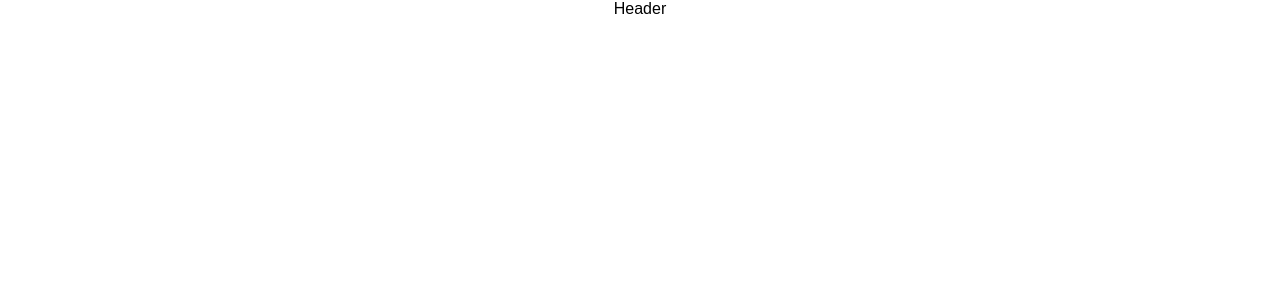
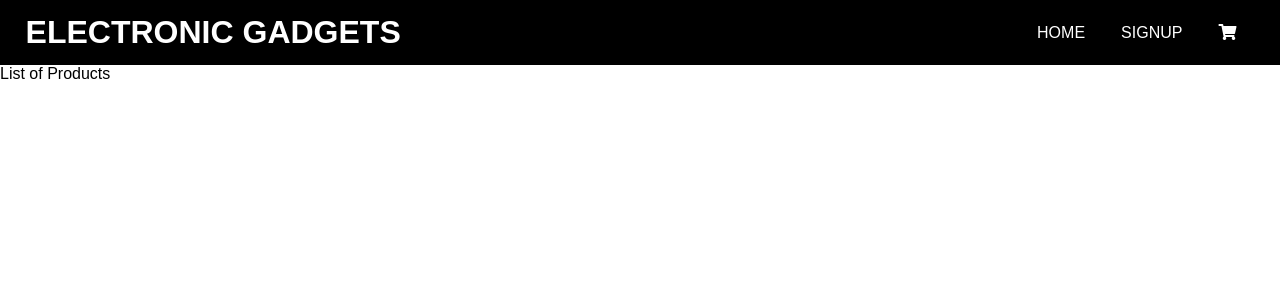
Before and after one commit to KarthickSakthi/e-commerce, a React (Create React App) app: page / in a window 1280 px wide. Shown: the top 300 px of the page. Built offline with nearby package versions, Linux system fonts and the light colour scheme.

Commit message:
Navbar added

```diff
--- a/public/index.html
+++ b/public/index.html
@@ -15,6 +15,10 @@
       user's mobile device or desktop. See https://developers.google.com/web/fundamentals/web-app-manifest/
     -->
     <link rel="manifest" href="%PUBLIC_URL%/manifest.json" />
+    <link rel="stylesheet"
+    href="https://pro.fontawesome.com/releases/v5.10.0/css/all.css"
+    integrity="sha384-AYmEC3Yw5cVb3ZcuHtOA93w35dYTsvhLPVnYs9eStHfGJvOvKxVfELGroGkvsg+p"
+     crossorigin="anonymous"/>
     <!--
       Notice the use of %PUBLIC_URL% in the tags above.
       It will be replaced with the URL of the `public` folder during the build.
--- a/src/App.js
+++ b/src/App.js
@@ -2,11 +2,13 @@
 import './App.css';
 import data from './components/back/data/Data'
 import Header from './components/front/Header/Header';
+import Routes from './components/front/Routes/Routes';
 function App() {
   const{productItems}=data;
   return (
     <div className="App">
     <Header/>
+    <Routes/>
     </div>
   );
 }
--- a/src/components/front/Header/Header.css
+++ b/src/components/front/Header/Header.css
@@ -0,0 +1,38 @@
+.header{
+background-color: black;
+color:white;
+display: flex;
+justify-content:space-between;
+align-items: center;
+min-height: 65px;
+padding-left: 2%;
+padding-right: 2%;
+}
+.logo{
+   color: white;
+   text-transform: uppercase;
+
+   text-decoration: none;
+
+}
+.header-links{
+ text-transform: uppercase;
+ display: flex;
+
+}
+.header-links ul li{
+color: white;
+list-style: none;
+display: inline-block;
+padding:18px;
+}
+.header-links ul li a{
+    color: white;
+    text-decoration: none;
+
+
+ }
+
+ .header-links ul li a:hover{
+    color: yellow;
+ }
--- a/src/components/front/Header/Header.js
+++ b/src/components/front/Header/Header.js
@@ -1,10 +1,35 @@
 import React from 'react'
-
+import {Link} from 'react-router-dom'
+import "./Header.css"
 const Header = () => {
     return (
-        <div>
-            Header
-        </div>
+        <header className='header'>
+            {/*14:27*/}
+            <div>
+                <h1>
+                    <Link to="/" className="logo"> Electronic Gadgets  </Link>
+                </h1>
+            </div>
+            <div className='header-links'>
+            <ul>
+                <li>
+                    <Link to="/">Home</Link>
+                </li>
+            </ul>
+            <ul>
+                <li>
+                    <Link to="/signup">Signup</Link>
+                </li>
+            </ul>
+            <ul>
+                <li>
+                    <Link to="/cart" className="cart"><i class="fas fa-shopping-cart"></i></Link>
+                </li>
+            </ul>
+
+
+            </div>
+        </header>
     )
 }
 
--- /dev/null
+++ b/src/components/front/Products/Products.js
@@ -0,0 +1,11 @@
+import React from 'react'
+
+const Products = () => {
+    return (
+        <div>
+            List of Products
+        </div>
+    )
+}
+
+export default Products
--- /dev/null
+++ b/src/components/front/Routes/Routes.js
@@ -0,0 +1,16 @@
+import React from 'react'
+import {Route,Switch} from 'react-router-dom'
+import Products from '../Products/Products'
+import Header from '../Header/Header'
+const Routes = () => {
+    return (
+        <div>
+           <Header/>
+            <Switch>
+                <Route path='/' exact component={Products}></Route>
+            </Switch>
+        </div>
+    )
+}
+
+export default Routes
--- a/src/index.js
+++ b/src/index.js
@@ -4,11 +4,12 @@ import './index.css';
 import App from './App';
 import reportWebVitals from './reportWebVitals';
 import {BrowserRouter} from 'react-router-dom'
+import Routes from './components/front/Routes/Routes'
 
 ReactDOM.render(
   <BrowserRouter>
   <React.StrictMode>
-    <App />
+    <Routes />
   </React.StrictMode>
   </BrowserRouter>,
   document.getElementById('root')
```
Also changed, not shown: src/components/front/Products/Products.css (added).
